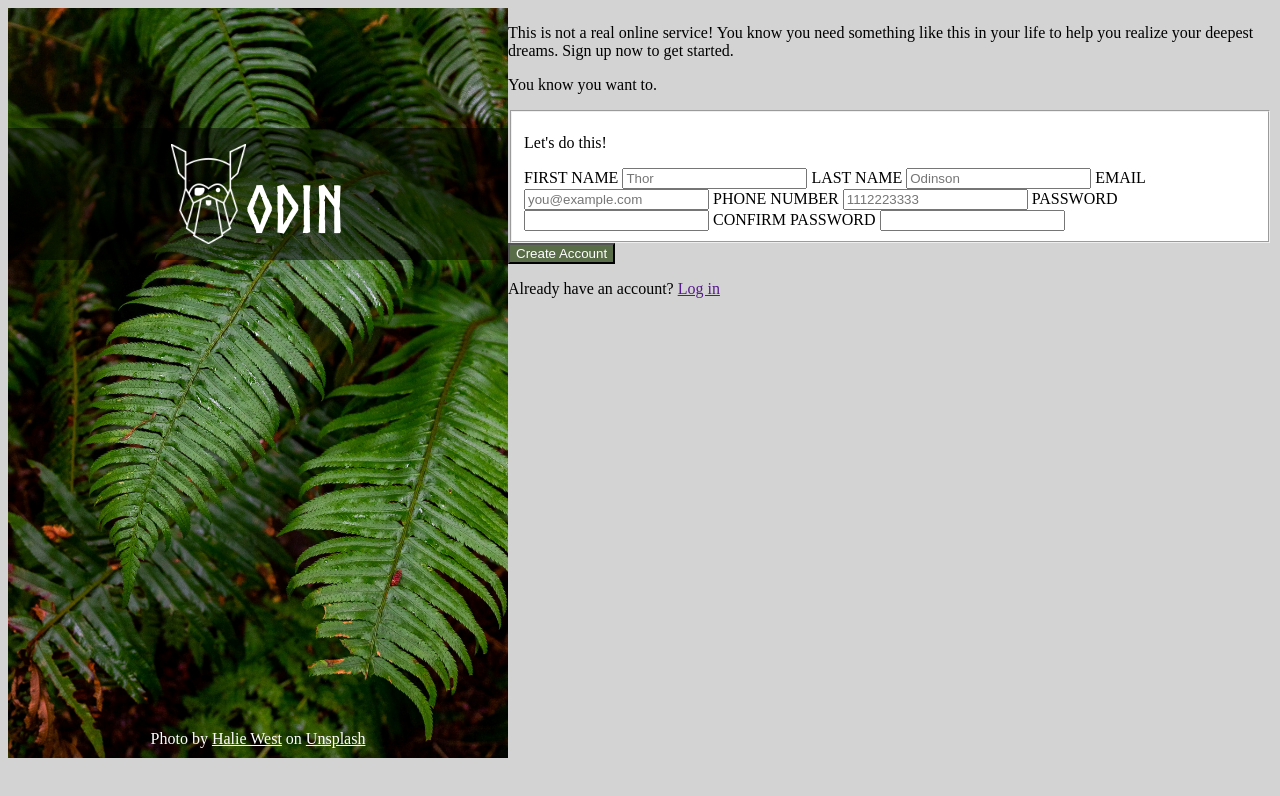
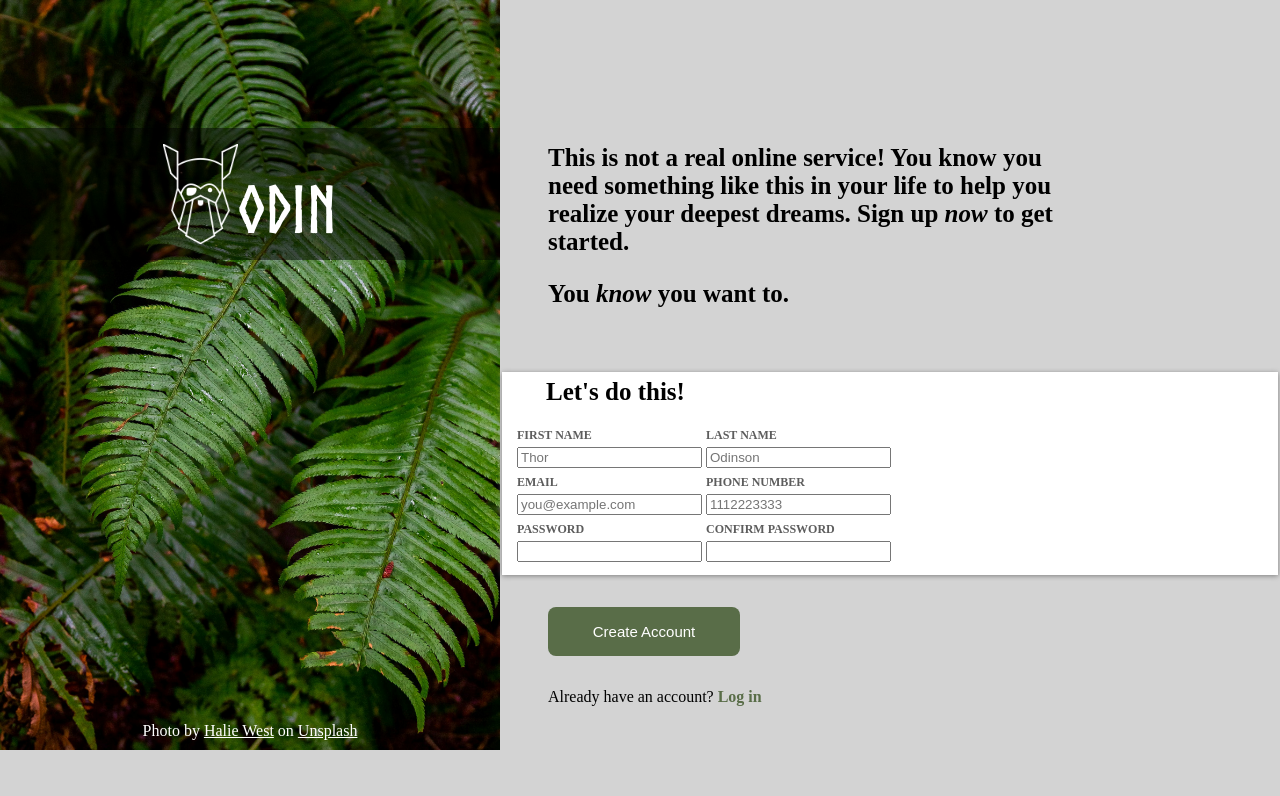
Before and after one commit to njohnson68/odin-sign-up-form, a plain HTML site: page index.html in a window 1280 px wide. Drawn offline with Linux system fonts and the light colour scheme.

Commit message:
adding in table and more styling

```diff
--- a/index.html
+++ b/index.html
@@ -31,51 +31,84 @@
       </p>
     </div>
     <div>
-      <p>
-        This is not a real online service! You know you need something like this
-        in your life to help you realize your deepest dreams. Sign up now to get
-        started.
-      </p>
-      <p>You know you want to.</p>
+      <section class="top-text">
+        <strong>
+          This is not a real online service! You know you need something like
+          this in your life to help you realize your deepest dreams. Sign up
+          <i>now</i>
+          to get started.
+        </strong>
+      </section>
+      <section class="you-know">
+        <strong>You <i>know</i> you want to.</strong>
+      </section>
       <form>
         <fieldset class="fs">
-          <p>Let's do this!</p>
-          <label for="first_name">FIRST NAME</label>
+          <section class="lets"><strong>Let's do this!</strong></section>
+          <table>
+            <tr>
+              <td><label for="first_name">FIRST NAME</label></td>
+              <td><label for="last_name">LAST NAME</label></td>
+            </tr>
+            <tr>
+              <td>
                 <input
                   type="text"
                   id="first_name"
                   placeholder="Thor"
                   name="first_name"
                 />
-          <label for="last_name">LAST NAME</label>
+              </td>
+              <td>
                 <input
                   type="text"
                   id="last_name"
                   placeholder="Odinson"
                   name="last_name"
                 />
-          <label for="user_email">EMAIL</label>
+              </td>
+            </tr>
+            <tr>
+              <td><label for="user_email">EMAIL</label></td>
+              <td><label for="phone_number">PHONE NUMBER</label></td>
+            </tr>
+            <tr>
+              <td>
                 <input
                   type="email"
                   id="user_email"
                   placeholder="you@example.com"
                   name="email"
                 />
-          <label for="phone_number">PHONE NUMBER</label>
+              </td>
+              <td>
                 <input
                   type="tel"
                   id="phone_number"
                   placeholder="1112223333"
                   name="phone_number"
                 />
-          <label for="user_password">PASSWORD</label>
+              </td>
+            </tr>
+            <tr>
+              <td><label for="user_password">PASSWORD</label></td>
+              <td><label for="confirm_password">CONFIRM PASSWORD</label></td>
+            </tr>
+            <tr>
+              <td>
                 <input type="password" id="user_password" name="password" />
-          <label for="confirm_password">CONFIRM PASSWORD</label>
+              </td>
+              <td>
                 <input type="password" id="confirm_password" name="password" />
+              </td>
+            </tr>
+          </table>
         </fieldset>
       </form>
       <button class="create">Create Account</button>
-      <p>Already have an account? <a href="">Log in</a></p>
+      <p class="already">
+        Already have an account? <a href="" class="login">Log in</a>
+      </p>
     </div>
   </body>
 </html>
--- a/styles.css
+++ b/styles.css
@@ -6,6 +6,8 @@
 body {
   background-color: lightgrey;
   display: flex;
+  margin: 0;
+  padding: 0;
 }
 
 .fs {
@@ -57,3 +59,57 @@ input:invalid {
   top: 8rem;
   justify-content: center;
 }
+.top-text {
+  margin-left: 3rem;
+  margin-top: 9rem;
+  margin-right: 13rem;
+  font-size: 25px;
+}
+
+.fs {
+  border-style: none;
+  box-shadow: 0px 1px 5px grey;
+}
+
+.create {
+  padding: 1rem 0.5rem;
+  margin: 2rem 3rem 1rem;
+  width: 12rem;
+  border-radius: 0.5rem;
+  border-style: none;
+  font-size: 15px;
+}
+
+.create:hover {
+  cursor: pointer;
+}
+
+.already {
+  margin-left: 3rem;
+}
+
+.you-know {
+  margin-left: 3rem;
+  margin-top: 1.5rem;
+  margin-right: 13rem;
+  margin-bottom: 4rem;
+  font-size: 25px;
+}
+
+label {
+  color: rgb(93, 93, 93);
+  font-weight: bold;
+  font-size: 12px;
+}
+
+.lets {
+  font-size: 25px;
+  margin-bottom: 1rem;
+  margin-left: 2rem;
+}
+
+.login {
+  text-decoration: none;
+  color: #596d48;
+  font-weight: bold;
+}
```
Lines whose indentation alone changed are shown as unchanged.
